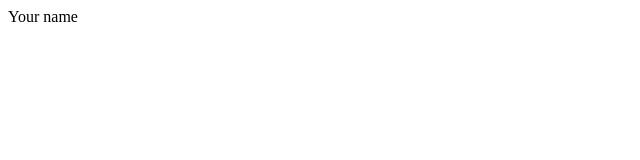
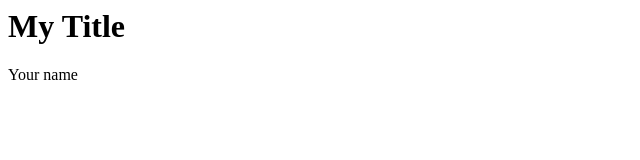
Before and after one commit to yeetthehouse/yeetthehouse.github.io, a plain HTML site: page index.html in a window 1280 px wide. Shown: the whole page, without its empty margins (0-640 px from the left). Drawn offline with Linux system fonts and the light colour scheme.

Commit message:
Update index.html

```diff
--- a/index.html
+++ b/index.html
@@ -1 +1,2 @@
+<h1> My Title </h1>
 <p> Your name </p>
```
